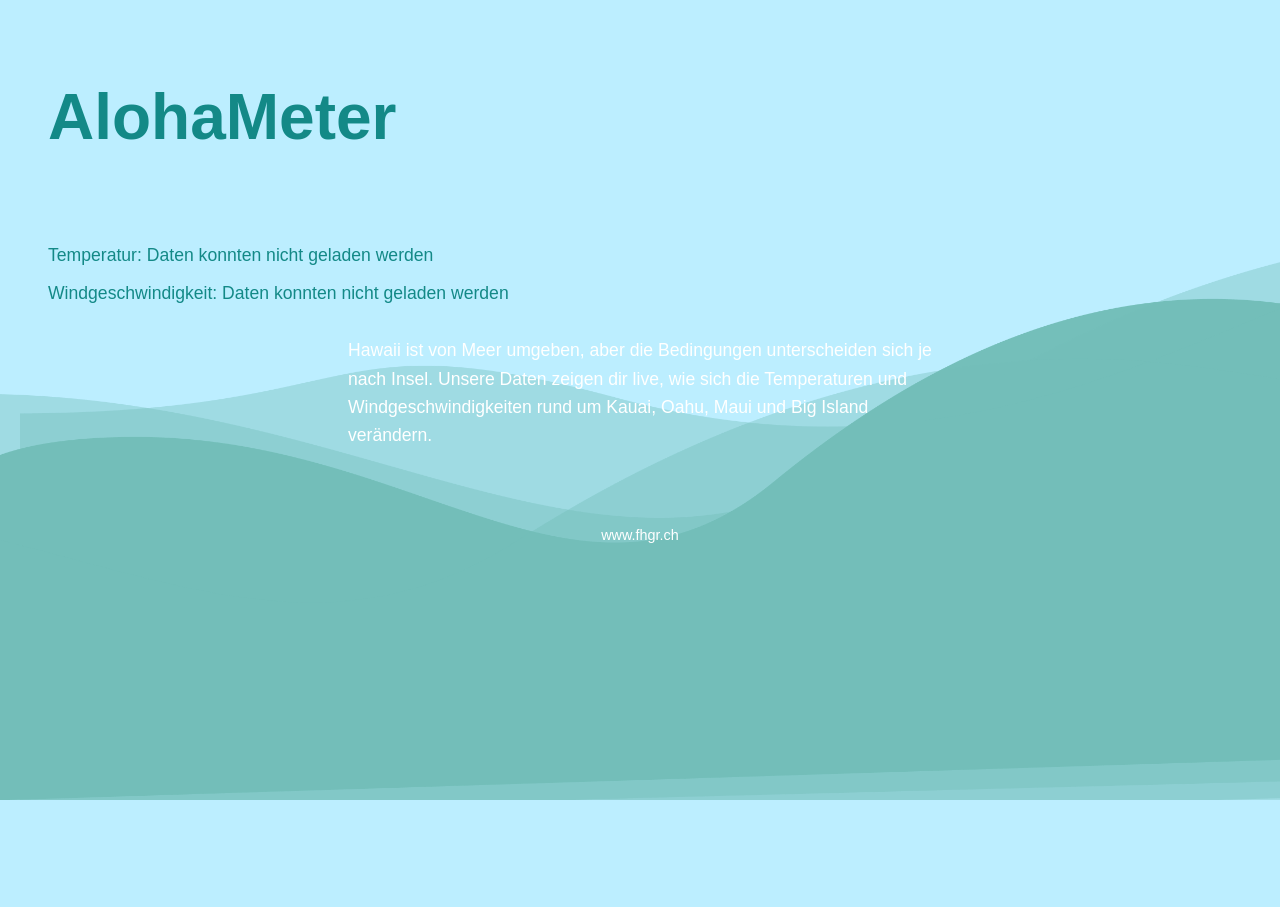
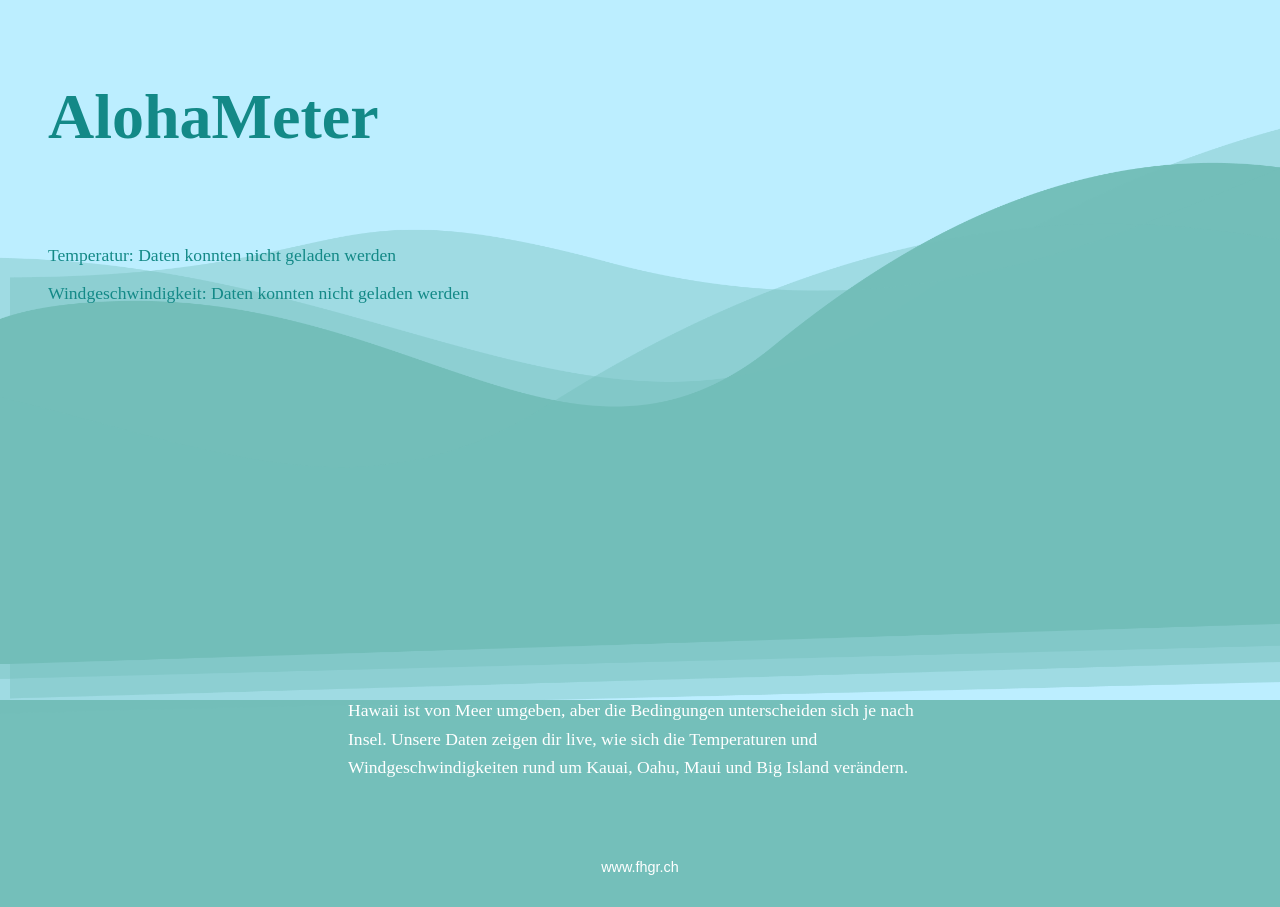
Before and after one commit to julediecoole/alohameter, a PHP site: page / in a window 1280 px wide; the page is wider, and only the part inside the window is pictured. Before the commit the page ends 800 px from the top of that part, so only its background shows below. Run offline with PHP 8.4, Linux system fonts and the light colour scheme.

Commit message:
Update style.css

```diff
--- a/style.css
+++ b/style.css
@@ -1,6 +1,6 @@
 body {
   background-color: #bceeff;
-  font-family: "Khmer MN", sans-serif;
+  font-family: "Khmer MN";
   margin: 0;
   padding: 0;
   color: #138987;
@@ -53,41 +53,48 @@
 }
 
 .svg-stack {
-  position: fixed;
-  bottom: 0;
-  left: 0;
+  position: relative; /* Stack im normalen Fluss unter dem Titel */
   width: 100%;
-  height: auto;
-  z-index: -1;
+  height: 200px; /* Höhe des Wellen-Stacks */
+  margin-top: 10rem; /* Abstand vom Titel */
   overflow: visible;
   pointer-events: none;
+  z-index: -1;
 }
 
+/* Jede Ebene absolut innerhalb des Stacks positionieren */
 .svg-stack .layer {
   position: absolute;
-  bottom: 0;
-  width: 120%; /* leicht breiter, damit keine Lücken entstehen */
+  bottom: 0; /* am unteren Rand des Stacks */
+  width: 120%; /* etwas breiter für Lückenfreiheit */
   height: auto;
   object-fit: contain;
 }
 
-/* jede Ebene leicht verschieben */
+/* Ebenen leicht verschieben für dynamischen Look */
 .svg-stack .layer:nth-child(1) {
   transform: translateY(0px) translateX(0px);
   z-index: 1;
 }
-
 .svg-stack .layer:nth-child(2) {
-  transform: translateY(20px) translateX(-30px);
+  transform: translateY(20px) translateX(-20px);
   z-index: 2;
 }
-
 .svg-stack .layer:nth-child(3) {
-  transform: translateY(40px) translateX(20px);
+  transform: translateY(40px) translateX(10px);
   z-index: 3;
 }
-
 .svg-stack .layer:nth-child(4) {
-  transform: translateY(60px) translateX(-40px);
+  transform: translateY(60px) translateX(-10px);
   z-index: 4;
 }
+
+.background-below-waves {
+  position: fixed;
+  top: calc(100% - 100px); /* Höhe der Wellen ungefähr */
+  left: 0;
+  width: 100%;
+  height: 400px; /* passt zur Höhe der Wellen */
+  background-color: #74bfba; /* andere Farbe unter den Wellen */
+  z-index: -2; /* hinter den Wellen, noch weiter unten */
+}
```
